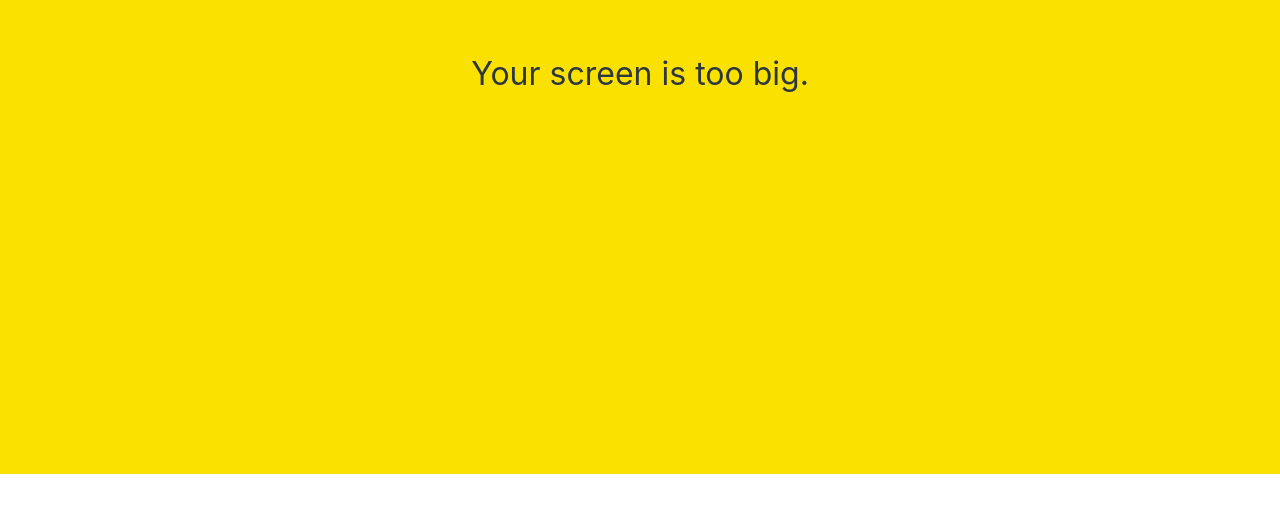
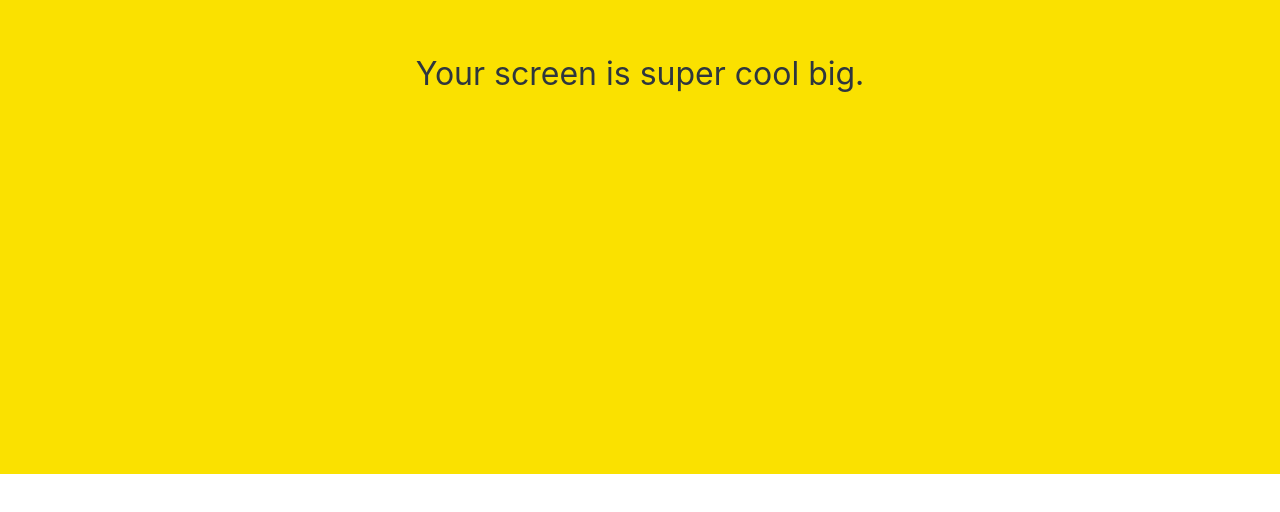
Before and after one commit to kimdozzi/KokoaTalk-clone-app, a plain HTML site: page Clone/friends.html in a window 1280 px wide. Shown: the part 326-838 px from the top of the page. Drawn offline with Linux system fonts and the light colour scheme.

Commit message:
branche 연습

```diff
--- a/Clone/friends.html
+++ b/Clone/friends.html
@@ -116,7 +116,7 @@
     </div>
 
     <div id="no-mobile">
-      <span>Your screen is too big.</span>
+      <span>Your screen is super cool big.</span>
     </div>
 
     <script
```
